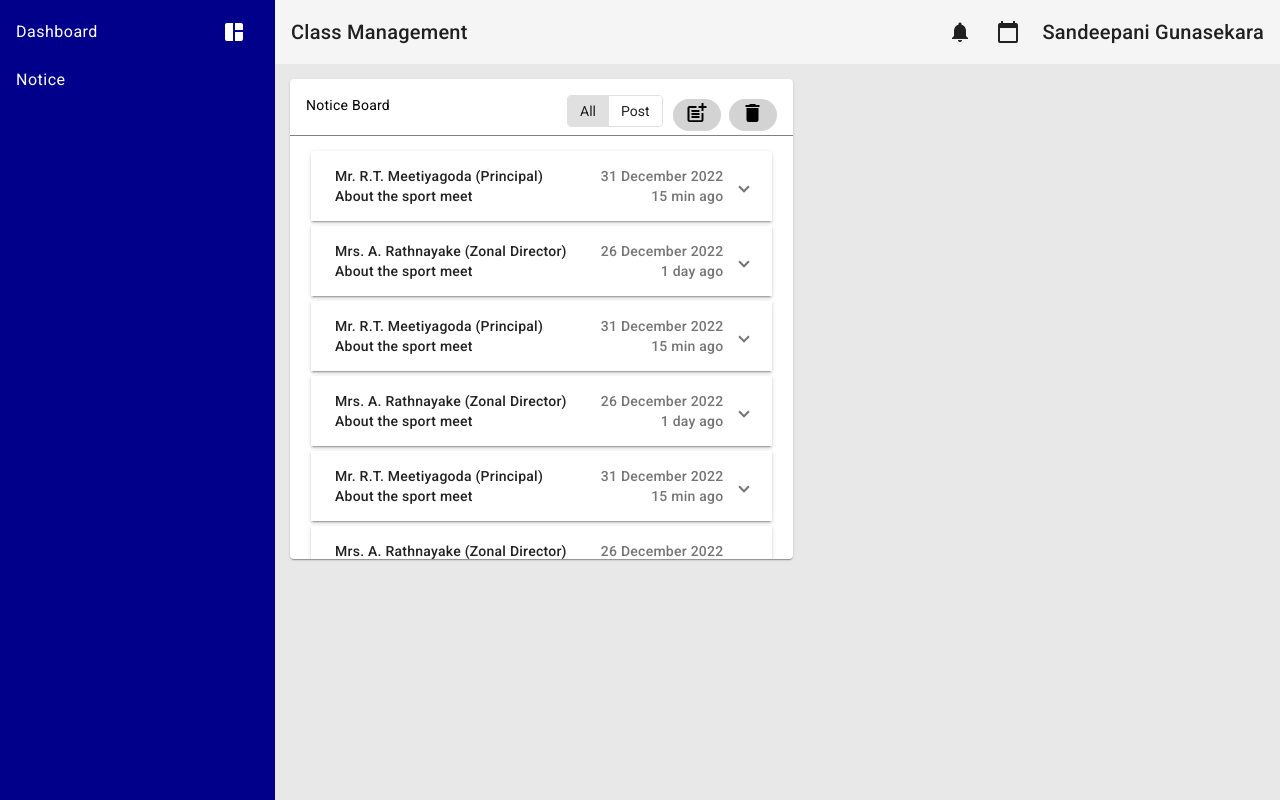
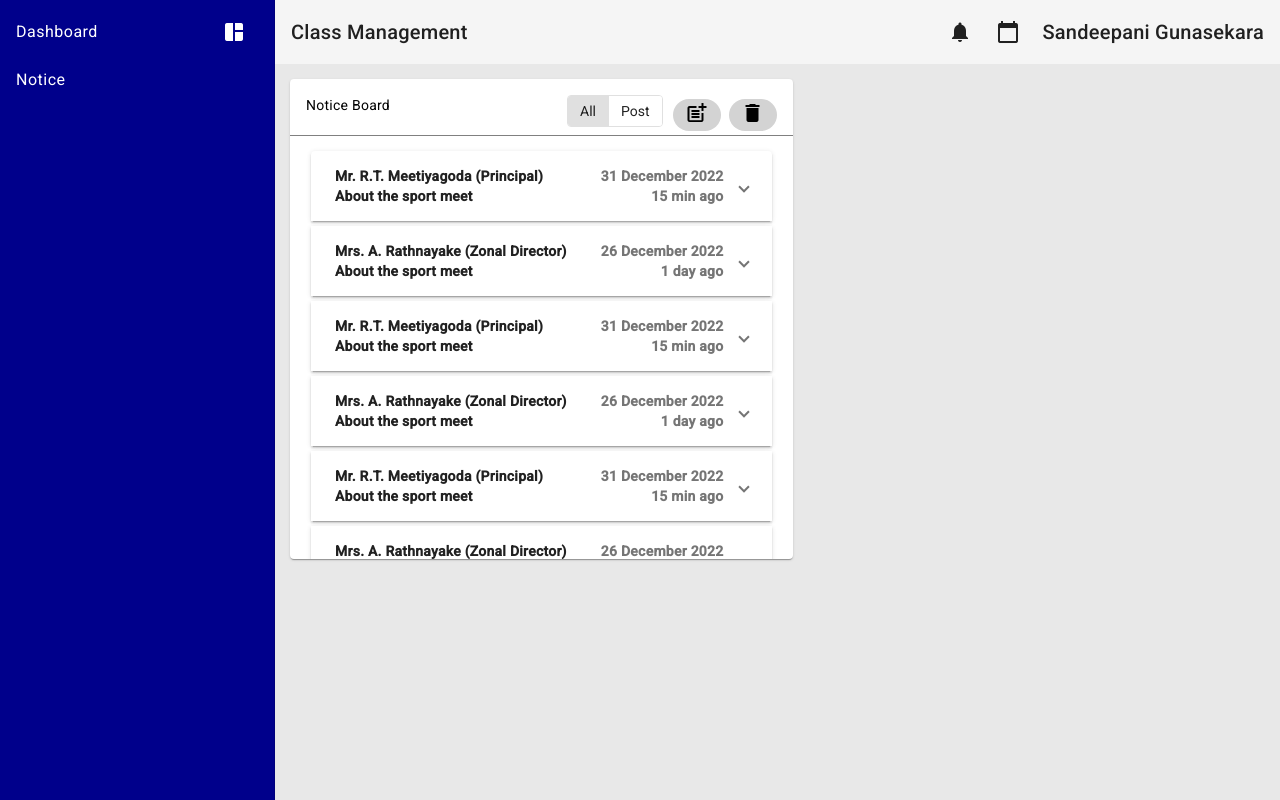
Before and after one commit to codingPentagon/ZoneEd, an Angular app in the folder frontend/: page /notice in a window 1280 px wide. Built offline with nearby package versions, Linux system fonts and the light colour scheme.

Commit message:
change the unread notices as bold words.

```diff
--- a/frontend/src/app/notice/notice.component.html
+++ b/frontend/src/app/notice/notice.component.html
@@ -50,7 +50,8 @@
       <mat-card-content class="notices" *ngIf="!create">
         <mat-accordion>
           <mat-expansion-panel *ngFor="let notice of (noticeBox=='all'?notices:getPostedNotices())">
-            <mat-expansion-panel-header [collapsedHeight]="'70px'" [expandedHeight]="'70px'">
+            <mat-expansion-panel-header [collapsedHeight]="'70px'" [expandedHeight]="'70px'" (click)="notice.read=true"
+                                        [ngStyle]="{'font-weight': notice.read == false ? 'bold' : 'normal'}">
               <mat-panel-title >
                 {{notice.sender}}
                 <br>
--- a/frontend/src/app/notice/notice.component.ts
+++ b/frontend/src/app/notice/notice.component.ts
@@ -12,13 +12,13 @@ export class NoticeComponent {
     {viewValue:"Students", value:"student"}
   ];
 
-  notices = [
-    {sender:"Mr. R.T. Meetiyagoda (Principal)",date:"31 December 2022", subject:"About the sport meet", content:"It will be held on next month", time:"15 min ago"},
-    {sender:"Mrs. A. Rathnayake (Zonal Director)",date:"26 December 2022", subject:"About the sport meet", content:"It will be held on next month", time:"1 day ago"},
-    {sender:"Mr. R.T. Meetiyagoda (Principal)",date:"31 December 2022", subject:"About the sport meet", content:"It will be held on next month", time:"15 min ago"},
-    {sender:"Mrs. A. Rathnayake (Zonal Director)",date:"26 December 2022", subject:"About the sport meet", content:"It will be held on next month", time:"1 day ago"},
-    {sender:"Mr. R.T. Meetiyagoda (Principal)",date:"31 December 2022", subject:"About the sport meet", content:"It will be held on next month", time:"15 min ago"},
-    {sender:"Mrs. A. Rathnayake (Zonal Director)",date:"26 December 2022", subject:"About the sport meet", content:"It will be held on next month", time:"1 day ago"}
+  notices  = [
+    {sender:"Mr. R.T. Meetiyagoda (Principal)",date:"31 December 2022", subject:"About the sport meet", content:"It will be held on next month", time:"15 min ago", read: false},
+    {sender:"Mrs. A. Rathnayake (Zonal Director)",date:"26 December 2022", subject:"About the sport meet", content:"It will be held on next month", time:"1 day ago", read: false},
+    {sender:"Mr. R.T. Meetiyagoda (Principal)",date:"31 December 2022", subject:"About the sport meet", content:"It will be held on next month", time:"15 min ago", read: false},
+    {sender:"Mrs. A. Rathnayake (Zonal Director)",date:"26 December 2022", subject:"About the sport meet", content:"It will be held on next month", time:"1 day ago", read: false},
+    {sender:"Mr. R.T. Meetiyagoda (Principal)",date:"31 December 2022", subject:"About the sport meet", content:"It will be held on next month", time:"15 min ago", read: false},
+    {sender:"Mrs. A. Rathnayake (Zonal Director)",date:"26 December 2022", subject:"About the sport meet", content:"It will be held on next month", time:"1 day ago", read: false}
   ];
 
   create:boolean = false;
```
